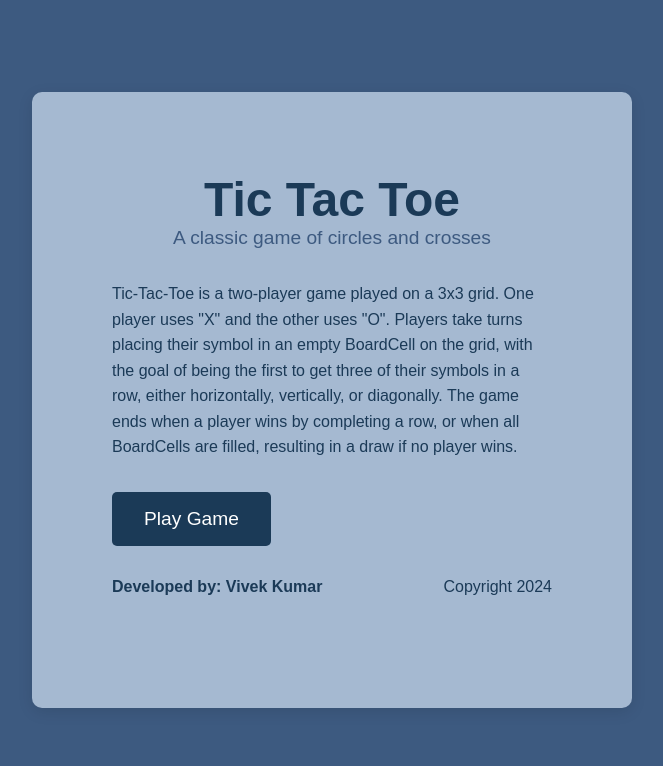
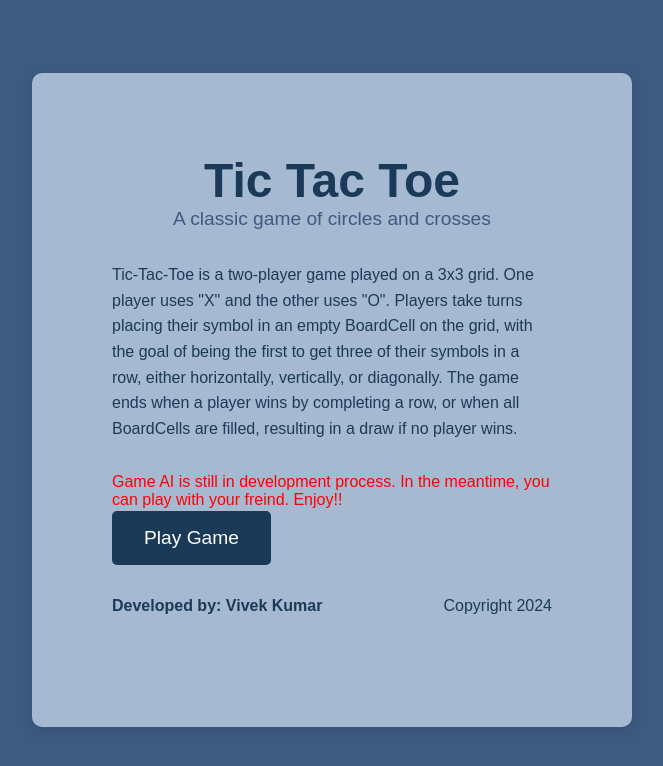
Before and after one commit to vickvey/tic-tac-toe, a React (Vite) app: page / in a window 1280 px wide. Shown: the top 766 px of the page, without its empty margins (308-971 px from the left). Built offline with nearby package versions, Linux system fonts and the light colour scheme.

Commit message:
added note for ai is in dev process

```diff
--- a/src/App.jsx
+++ b/src/App.jsx
@@ -17,6 +17,9 @@ export default function App() {
             <>
               <div className="rules">
                 <p>Tic-Tac-Toe is a two-player game played on a 3x3 grid. One player uses &quot;X&quot; and the other uses &quot;O&quot;. Players take turns placing their symbol in an empty BoardCell on the grid, with the goal of being the first to get three of their symbols in a row, either horizontally, vertically, or diagonally. The game ends when a player wins by completing a row, or when all BoardCells are filled, resulting in a draw if no player wins.</p>
+              </div>
+              <div className="special-note" style={{ color: "red", marginBottom: "0.1rem" }}>
+                Game AI is still in development process. In the meantime, you can play with your freind. Enjoy!!
               </div>
               <div>
                 <Button id="play-game-btn" content={'Play Game'} onClick={() => setPlayGame(!playGame)} />
```
